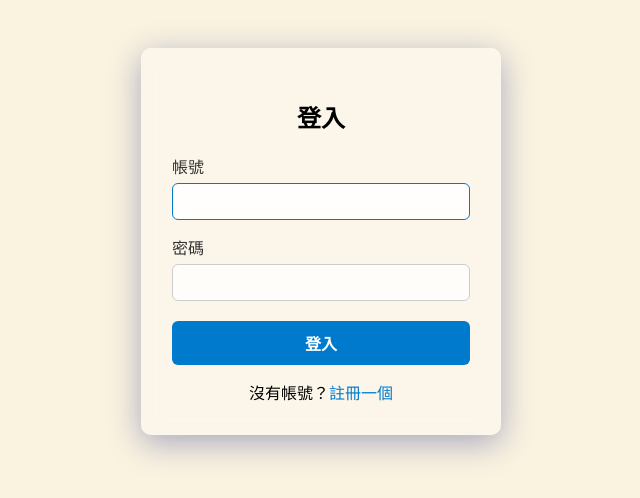
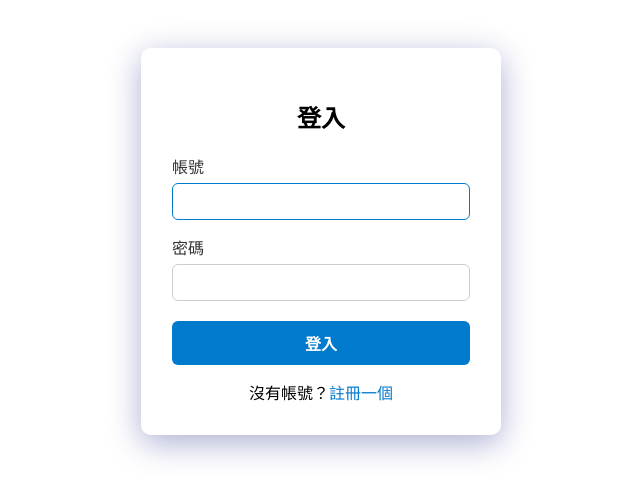
Before and after one commit to bensoncheng1118-coder/my-backend1, a Flask app: page /login in a window 1280 px wide. Shown: the top 498 px of the page, without its empty margins (319-959 px from the left). Run offline with Flask 3, Linux system fonts and the light colour scheme; data that the repository does not hold is empty; some libraries are stand-ins or nearby versions.

Commit message:
Update login.html

```diff
--- a/templates/login.html
+++ b/templates/login.html
@@ -7,7 +7,7 @@
     body {
       font-family: "Microsoft JhengHei", sans-serif;
       padding: 40px;
-      background-color: #faf3e0;
+      background-color: white;
       /* Optional: add a subtle background pattern or image for better glass effect */
     }
     form {
```
